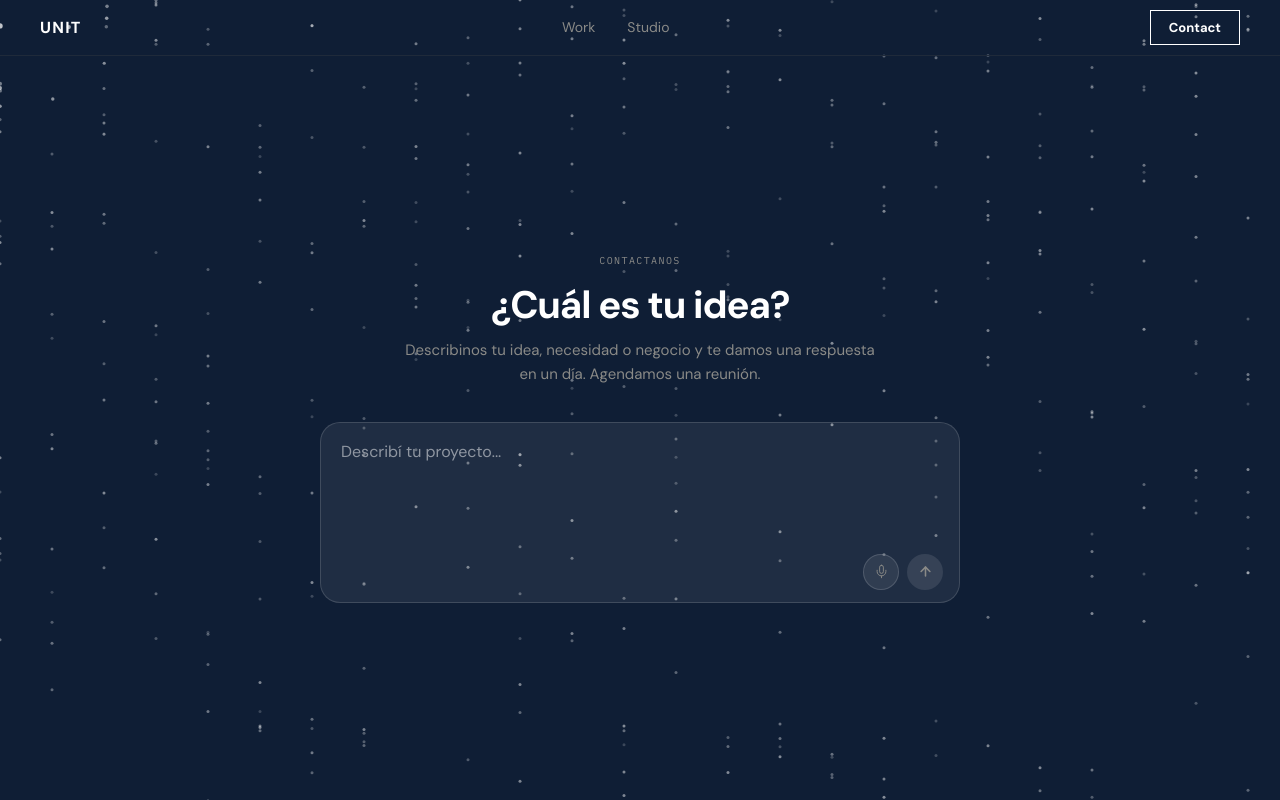
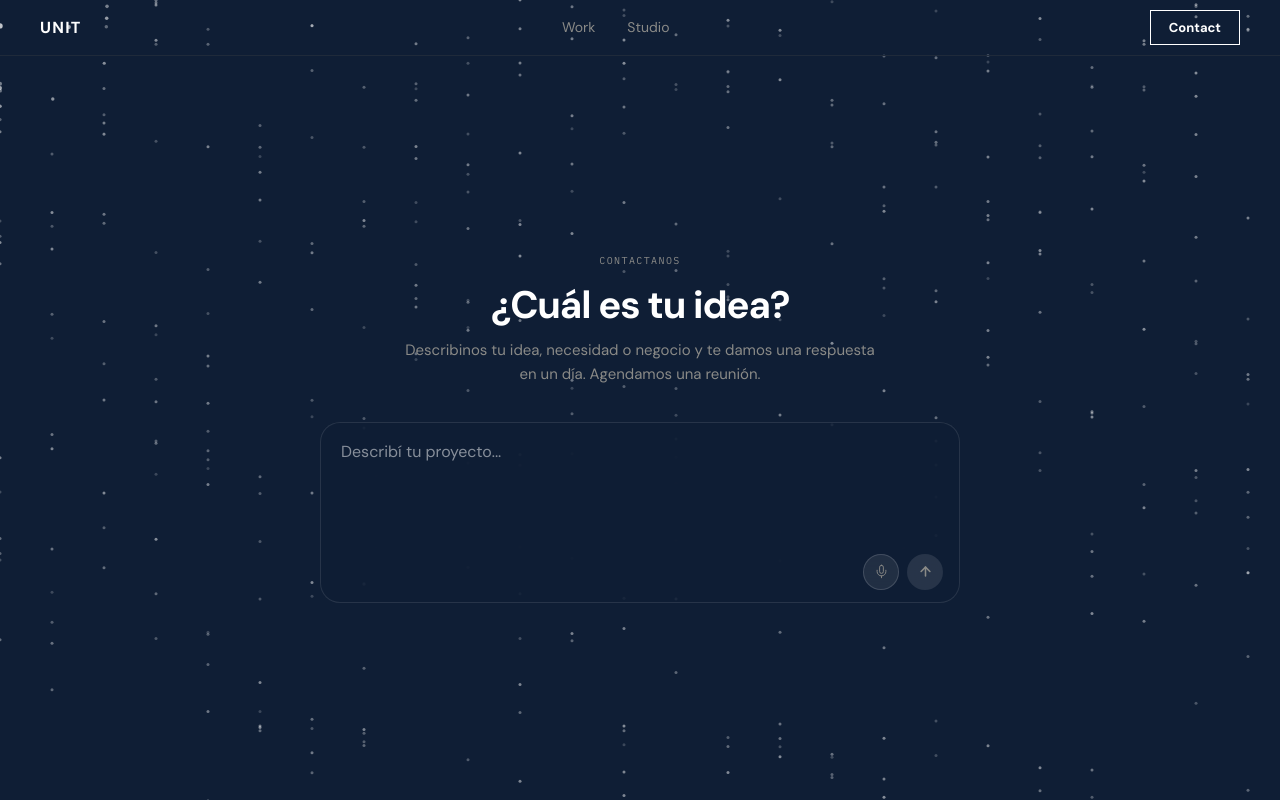
Before and after one commit to mcorcos/landing, a Next.js app: page / in a window 1280 px wide. Both pictures are taken after a click on the button "Contact". Built offline with nearby package versions, Linux system fonts and the light colour scheme; no server answers.

Commit message:
feat: frosted glass blur on contact chat box

```diff
--- a/src/components/ContactForm.tsx
+++ b/src/components/ContactForm.tsx
@@ -113,8 +113,10 @@ export default function ContactForm() {
 
       {/* Claude-style chat box */}
       <div style={{
-        background: 'rgba(255,255,255,0.07)',
-        border: '1px solid rgba(255,255,255,0.14)',
+        background: 'rgba(15, 30, 53, 0.75)',
+        backdropFilter: 'blur(32px)',
+        WebkitBackdropFilter: 'blur(32px)',
+        border: '1px solid rgba(255,255,255,0.1)',
         borderRadius: 20,
         padding: '16px 16px 12px 20px',
         display: 'flex',
```
